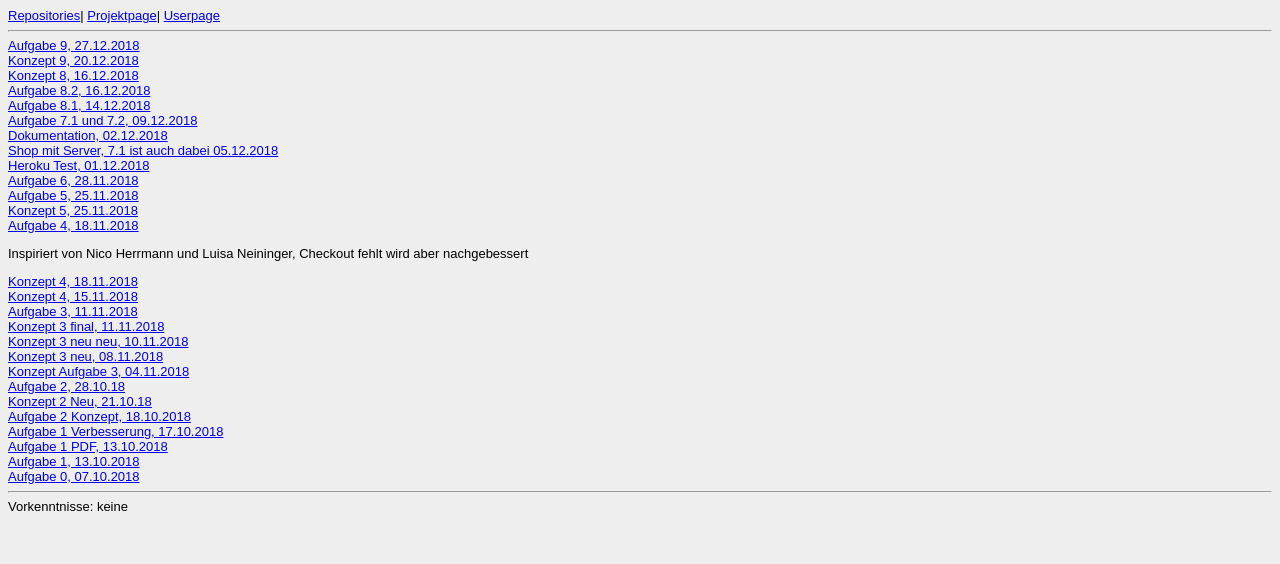
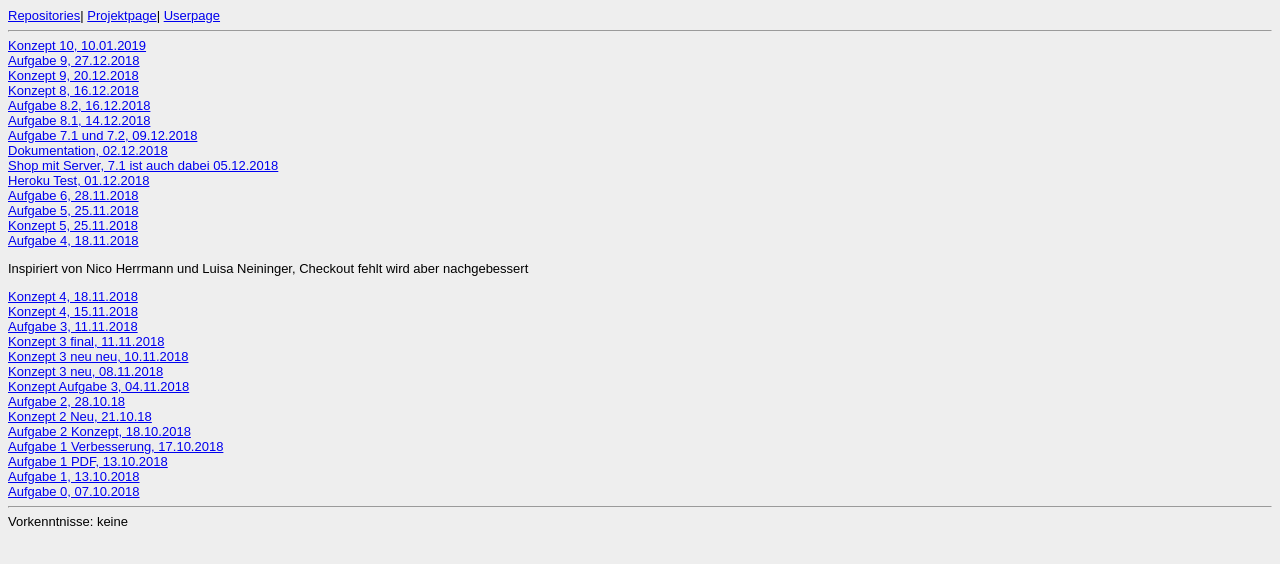
Before and after one commit to haasmanu/haasmanu.github.io, a plain HTML site: page Steckbrief/steckbrief.htm in a window 1280 px wide. Drawn offline with Linux system fonts and the light colour scheme.

Commit message:
Konzept 10

```diff
--- a/Steckbrief/steckbrief.htm
+++ b/Steckbrief/steckbrief.htm
@@ -6,6 +6,7 @@
 <a href="https://haasmanu.github.io/EIA2/" target= "_blank">Projektpage</a>|
 <a href="https://haasmanu.github.io/" target="_blank">Userpage</a>
 <hr>
+<a href="https://github.com/haasmanu/EIA2/blob/master/Aufgabe10/Aufgabe10.pdf" target="_blank">Konzept 10, 10.01.2019</a><br>
 <a href="https://haasmanu.github.io/EIA2/Aufgabe9/Aufgabe9.html" target="_blank">Aufgabe 9, 27.12.2018</a><br>
 <a href="https://github.com/haasmanu/EIA2/blob/master/Aufgabe9/Konzept9.pdf" target="_blank">Konzept 9, 20.12.2018</a><br>
 <a href="https://haasmanu.github.io/EIA2/L08_Database/Konzept8.pdf" target="_blank">Konzept 8, 16.12.2018</a><br>
```
